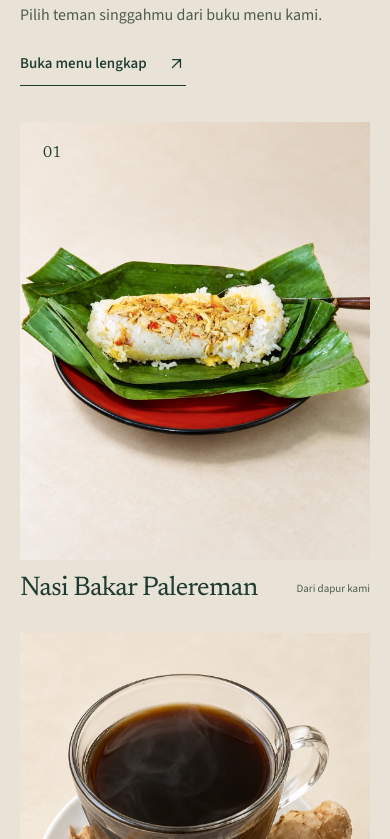
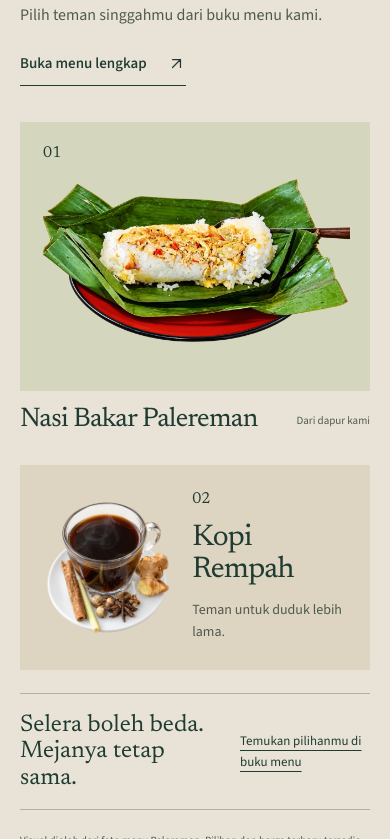
Before and after one commit to affanlst/palereman, a Next.js app: page / in a window 390 px wide. Shown: the part 1825-2664 px from the top of the page. Built offline with nearby package versions, Linux system fonts and the light colour scheme.

Commit message:
Restore original menu layout with fitted transparent HD photos

```diff
--- a/src/app/globals.css
+++ b/src/app/globals.css
@@ -84,18 +84,17 @@ section[id] { scroll-margin-top: 100px; }
 .menu-heading p { color: #4e5b4b; font-size: 17px; }
 .menu-heading .text-link { margin-top: 14px; }
 .menu-editorial { display: grid; grid-template-columns: 1.25fr 1fr; gap: 40px; }
-.dish-image { position: relative; aspect-ratio: 4 / 5; background: #f1e8da; }
-.dish-image img { width: 100%; height: 100%; object-fit: contain; }
+.dish-image { display: flex; align-items: center; justify-content: center; position: relative; min-height: 360px; padding: 32px; background: #d5d6be; }
+.dish-image img { width: min(100%, 518px); height: auto; mix-blend-mode: normal; }
 .dish-number { font: 400 16px/1 var(--font-heading), Georgia, serif; }
 .dish-image .dish-number { position: absolute; top: 23px; left: 23px; }
 .dish-main figcaption { display: flex; justify-content: space-between; align-items: center; flex-wrap: wrap; gap: 10px; margin-top: 20px; }
 .dish-main h3, .dish-drink h3 { font-size: 31px; letter-spacing: -.025em; }
 .dish-main figcaption > span { font-size: 13px; color: #4e5b4b; }
 .menu-side { display: flex; flex-direction: column; }
-.dish-drink { min-width: 0; }
-.drink-image { aspect-ratio: 4 / 5; background: #f1e8da; }
-.drink-image img { width: 100%; height: 100%; object-fit: contain; }
-.dish-drink figcaption { margin-top: 20px; }
+.dish-drink { display: grid; grid-template-columns: 1fr 1.1fr; align-items: center; min-height: 246px; background: #ded4c2; padding: 24px 20px; gap: 20px; }
+.drink-image { display: grid; place-items: center; }
+.drink-image img { width: 151px; height: 166px; object-fit: contain; mix-blend-mode: normal; }
 .dish-drink .dish-number { display: block; margin-bottom: 20px; }
 .dish-drink p { font-size: 14px; color: #4e5b4b; margin-top: 14px; }
 .menu-note { display: flex; align-items: center; justify-content: space-between; gap: 20px; flex: 1; margin-top: 25px; padding: 25px 0; border-block: 1px solid #b1b29e; }
@@ -223,6 +222,7 @@ section[id] { scroll-margin-top: 100px; }
   .section { padding-block: 80px; }
   .about-grid, .atmosphere, .visit-grid { gap: 50px; }
   .menu-editorial { gap: 28px; }
+  .dish-drink { gap: 10px; padding: 20px 12px; }
   .dish-drink h3 { font-size: 27px; }
   .menu-note { flex-wrap: wrap; padding-block: 18px; }
   .menu-note a { max-width: none; }
@@ -249,7 +249,11 @@ section[id] { scroll-margin-top: 100px; }
   .about-copy p, .section-copy > p:not(.section-kicker) { font-size: 16px; }
   .menu-heading { gap: 30px; }
   .menu-editorial { grid-template-columns: 1.1fr 1fr; gap: 20px; }
+  .dish-image { min-height: 340px; padding: 20px; }
+  .dish-drink { grid-template-columns: 1fr; min-height: auto; }
+  .drink-image img { width: 100px; height: 110px; }
   .dish-drink .dish-number { display: none; }
+  .dish-drink figcaption { text-align: center; }
   .dish-drink p { margin-top: 5px; }
   .dish-main h3 { font-size: 28px; }
   .menu-note { margin-top: 16px; }
@@ -310,9 +314,12 @@ section[id] { scroll-margin-top: 100px; }
   .menu-heading > div { margin-top: 22px; }
   .menu-heading p { font-size: 16px; }
   .menu-editorial { grid-template-columns: 1fr; gap: 30px; }
+  .dish-image { min-height: 0; aspect-ratio: 1.3; padding: 20px; }
   .dish-main figcaption { margin-top: 15px; }
   .dish-main h3 { font-size: 27px; }
   .dish-main figcaption > span { font-size: 11px; }
+  .dish-drink { grid-template-columns: 1fr 1.2fr; min-height: 205px; padding: 24px; gap: 20px; }
+  .drink-image img { width: 130px; height: 143px; }
   .dish-drink .dish-number { display: block; margin-bottom: 16px; }
   .dish-drink figcaption { text-align: left; }
   .dish-drink h3 { font-size: 30px; }
@@ -354,6 +361,7 @@ section[id] { scroll-margin-top: 100px; }
   .hero-actions { gap: 10px; }
   .hero-actions .button { padding-inline: 14px; }
   .hero-footnote { font-size: 10px; }
+  .dish-drink { padding: 18px; gap: 15px; }
   .dish-drink h3 { font-size: 26px; }
   .info-row { grid-template-columns: 1fr; gap: 22px; }
   .footer-inner { grid-template-columns: 1fr; }
--- a/src/app/page.tsx
+++ b/src/app/page.tsx
@@ -56,8 +56,8 @@ export default function Home() {
           <div className="section-kicker"><span>02 / Menu kopi &amp; makanan</span><span className="hairline" /></div>
           <div className="menu-heading"><h2 id="menu-title">Rasa yang bikin<br />ingin <em>kembali.</em></h2><div><p>Dari Kopi Rempah hingga Nasi Bakar Palereman.<br />Pilih teman singgahmu dari buku menu kami.</p><a className="text-link" href={profile.menuDriveUrl} {...newTab}>Buka menu lengkap <Icon name="arrow" /><span className="sr-only"> (Google Drive, tab baru)</span></a></div></div>
           <div className="menu-editorial">
-            <figure className="dish-main"><div className="dish-image"><Image src="/images/nasi-bakar-studio.webp" alt="Nasi Bakar Palereman disajikan di atas daun pisang" width={1120} height={1402} sizes="(max-width: 700px) calc(100vw - 40px), (max-width: 1100px) 49vw, 690px" /><span className="dish-number" aria-hidden="true">01</span></div><figcaption><h3>Nasi Bakar Palereman</h3><span>Dari dapur kami</span></figcaption></figure>
-            <div className="menu-side"><figure className="dish-drink"><div className="drink-image"><Image src="/images/kopi-rempah-studio.webp" alt="Kopi Rempah dengan rempah pendamping" width={1120} height={1400} sizes="(max-width: 700px) calc(100vw - 40px), (max-width: 1100px) 39vw, 550px" /></div><figcaption><span className="dish-number" aria-hidden="true">02</span><h3>Kopi Rempah</h3><p>Teman untuk duduk lebih lama.</p></figcaption></figure><div className="menu-note"><span>Selera boleh beda.<br />Mejanya tetap sama.</span><a href={profile.menuDriveUrl} {...newTab}>Temukan pilihanmu di buku menu<span className="sr-only"> (tab baru)</span></a></div></div>
+            <figure className="dish-main"><div className="dish-image"><Image src="/images/nasi-bakar-hd.webp" alt="Nasi Bakar Palereman disajikan di atas daun pisang" width={1120} height={624} sizes="(max-width: 700px) calc(100vw - 80px), (max-width: 1100px) 45vw, 518px" /><span className="dish-number" aria-hidden="true">01</span></div><figcaption><h3>Nasi Bakar Palereman</h3><span>Dari dapur kami</span></figcaption></figure>
+            <div className="menu-side"><figure className="dish-drink"><div className="drink-image"><Image src="/images/kopi-rempah-hd.webp" alt="Kopi Rempah dengan rempah pendamping" width={1120} height={1250} sizes="(max-width: 700px) 130px, (max-width: 800px) 100px, 151px" /></div><figcaption><span className="dish-number" aria-hidden="true">02</span><h3>Kopi Rempah</h3><p>Teman untuk duduk lebih lama.</p></figcaption></figure><div className="menu-note"><span>Selera boleh beda.<br />Mejanya tetap sama.</span><a href={profile.menuDriveUrl} {...newTab}>Temukan pilihanmu di buku menu<span className="sr-only"> (tab baru)</span></a></div></div>
           </div>
           <p className="menu-source">Visual diolah dari foto menu Palereman. Pilihan dan harga terbaru tersedia di buku menu.</p>
         </div>
```
Also changed, not shown: public/images/kopi-rempah-hd.webp (added), public/images/nasi-bakar-hd.webp (added).
